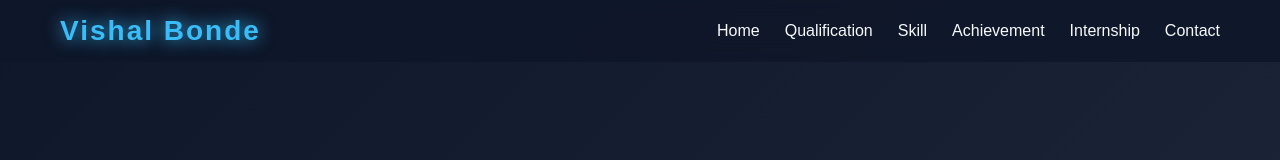
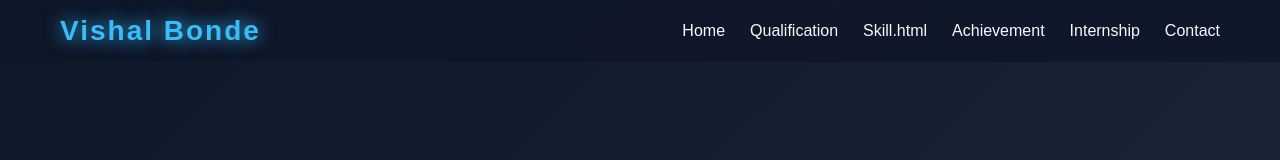
Before and after one commit to Vishal9689/protfolio, a plain HTML site: page index.html in a window 1280 px wide. Shown: the top 160 px of the page. Drawn offline with Linux system fonts and the light colour scheme.

Commit message:
Update index.html

```diff
--- a/index.html
+++ b/index.html
@@ -303,7 +303,7 @@
       <ul class="nav-links" id="nav-links">
         <li><a href="">Home</a></li>
         <li><a href="qualification.html">Qualification</a></li>
-        <li><a href="skill.html">Skill</a></li>
+        <li><a href="skil">Skill.html</a></li>
         <li><a href="achivment.html">Achievement</a></li>
         <li><a href="internshio.html">Internship</a></li>
         <li><a href="contact.html">Contact</a></li>
```
